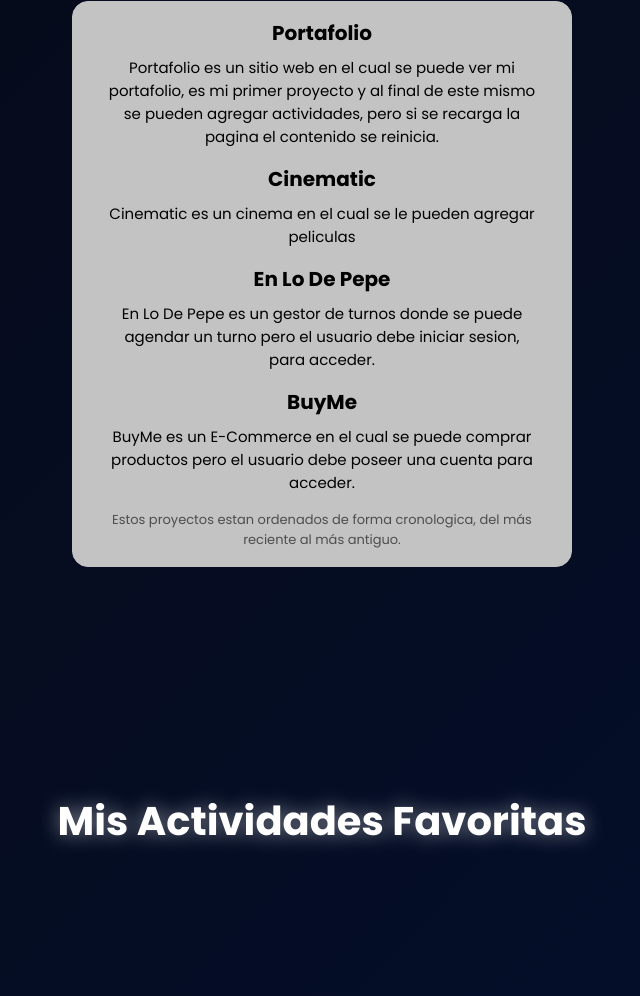
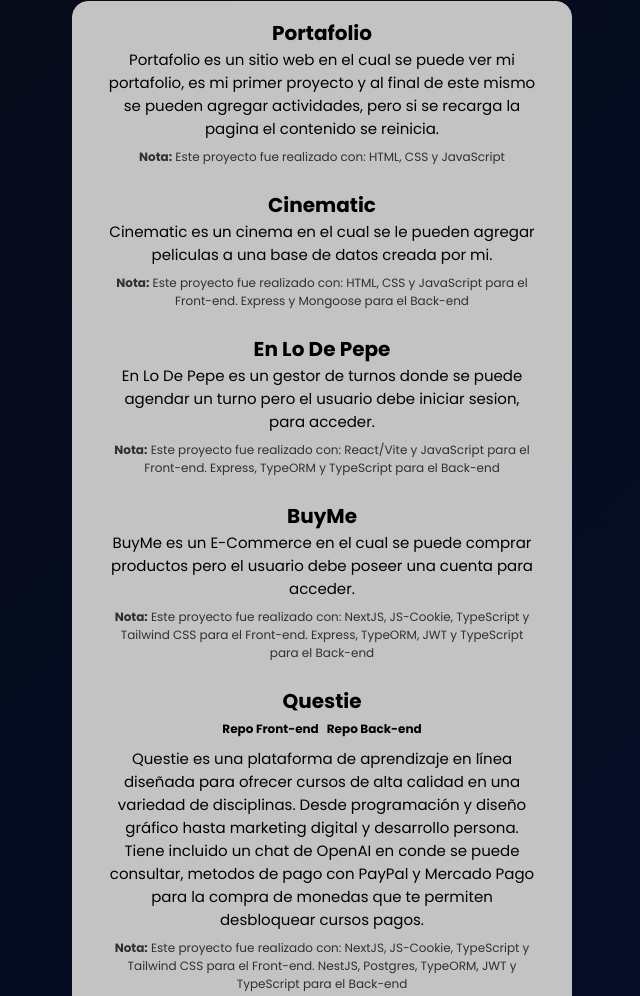
Before and after one commit to LucasHeredia17/lucasheredia.github.io, a website: page index.html in a window 1280 px wide. Shown: the part 2014-3010 px from the top of the page, without its empty margins (318-958 px from the left). Drawn offline with Linux system fonts and the light colour scheme.

Commit message:
update: proyect 'Questie' added

```diff
--- a/index.html
+++ b/index.html
@@ -141,6 +141,11 @@
               es mi primer proyecto y al final de este mismo se pueden agregar
               actividades, pero si se recarga la pagina el contenido se
               reinicia.
+              <br />
+            </p>
+            <p class="myprojectsnote">
+              <strong>Nota:</strong> Este proyecto fue realizado con: HTML, CSS
+              y JavaScript
             </p>
           </li>
           <li>
@@ -150,7 +155,13 @@
               >Cinematic</a
             >
             <p>
-              Cinematic es un cinema en el cual se le pueden agregar peliculas
+              Cinematic es un cinema en el cual se le pueden agregar peliculas a
+              una base de datos creada por mi.
+            </p>
+            <p class="myprojectsnote">
+              <strong>Nota:</strong> Este proyecto fue realizado con: HTML, CSS
+              y JavaScript para el Front-end. Express y Mongoose para el
+              Back-end
             </p>
           </li>
           <li>
@@ -163,6 +174,11 @@
               En Lo De Pepe es un gestor de turnos donde se puede agendar un
               turno pero el usuario debe iniciar sesion, para acceder.
             </p>
+            <p class="myprojectsnote">
+              <strong>Nota:</strong> Este proyecto fue realizado con: React/Vite
+              y JavaScript para el Front-end. Express, TypeORM y TypeScript para
+              el Back-end
+            </p>
           </li>
           <li>
             <a
@@ -173,6 +189,47 @@
             <p>
               BuyMe es un E-Commerce en el cual se puede comprar productos pero
               el usuario debe poseer una cuenta para acceder.
+            </p>
+            <p class="myprojectsnote">
+              <strong>Nota:</strong> Este proyecto fue realizado con: NextJS,
+              JS-Cookie, TypeScript y Tailwind CSS para el Front-end. Express,
+              TypeORM, JWT y TypeScript para el Back-end
+            </p>
+          </li>
+          <li>
+            <a href="https://questie-rust.vercel.app" target="_blank"
+              >Questie</a
+            >
+            <div class="myprojectsrepo">
+              <p>
+                <a
+                  href="https://github.com/IScetta/Questie-Front"
+                  target="_blank"
+                >
+                  Repo Front-end
+                </a>
+              </p>
+              <p>
+                <a
+                  href="https://github.com/LabM123/Questie-Back"
+                  target="_blank"
+                >
+                  Repo Back-end
+                </a>
+              </p>
+            </div>
+            <p>
+              Questie es una plataforma de aprendizaje en línea diseñada para
+              ofrecer cursos de alta calidad en una variedad de disciplinas.
+              Desde programación y diseño gráfico hasta marketing digital y
+              desarrollo persona. Tiene incluido un chat de OpenAI en conde se
+              puede consultar, metodos de pago con PayPal y Mercado Pago para la
+              compra de monedas que te permiten desbloquear cursos pagos.
+            </p>
+            <p class="myprojectsnote">
+              <strong>Nota:</strong> Este proyecto fue realizado con: NextJS,
+              JS-Cookie, TypeScript y Tailwind CSS para el Front-end. NestJS,
+              Postgres, TypeORM, JWT y TypeScript para el Back-end
             </p>
           </li>
         </ul>
--- a/styles/styles.css
+++ b/styles/styles.css
@@ -238,8 +238,24 @@ header .imagen img {
   text-align: center;
   font-size: 15px;
   color: #000000;
-  margin-top: 0.5rem;
-  margin-bottom: 1rem;
+  margin-bottom: 0.5rem;
+}
+
+.myprojects ul li .myprojectsnote {
+  font-size: 12px;
+  color: #303030;
+  margin: 0 0 1.5rem 0;
+}
+
+.myprojectsrepo {
+  display: flex;
+  justify-content: center;
+  align-items: center;
+  gap: 0.5rem;
+}
+
+.myprojects ul li .myprojectsrepo p a {
+  font-size: 12px;
 }
 
 /* Mis Actividades Favoritas */
```
